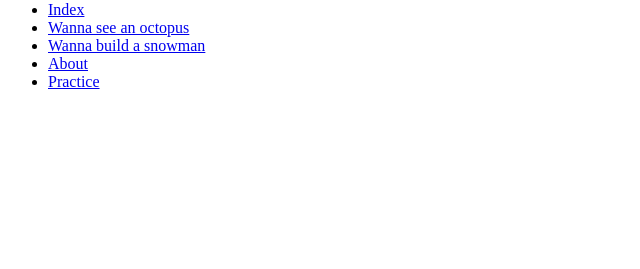
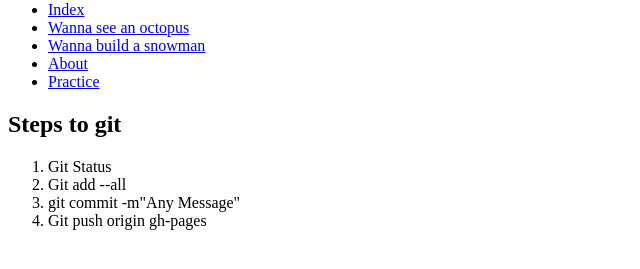
Before and after one commit to Szocsdan112/lab-13-remote, a plain HTML site: page index.html in a window 1280 px wide. Shown: the part 79-348 px from the top of the page, without its empty margins (0-640 px from the left). Drawn offline with Linux system fonts and the light colour scheme.

Commit message:
updated my website

```diff
--- a/index.html
+++ b/index.html
@@ -12,7 +12,14 @@
       <li><a href="http://unicodesnowmanforyou.com/">Wanna build a snowman</a></li>
       <li><a href="about.html">About</a></li>
       <li><a href="practice.html">Practice</a></li>
+    </ul>
 
-    </ul>
+    <h2>Steps to git</h2>
+    <ol>
+     <li>Git Status </li>
+     <li>Git add --all </li>
+     <li>git commit -m"Any Message" </li>
+     <li>Git push origin gh-pages </li>
+    </ol>
   </body>
 </html>
```
